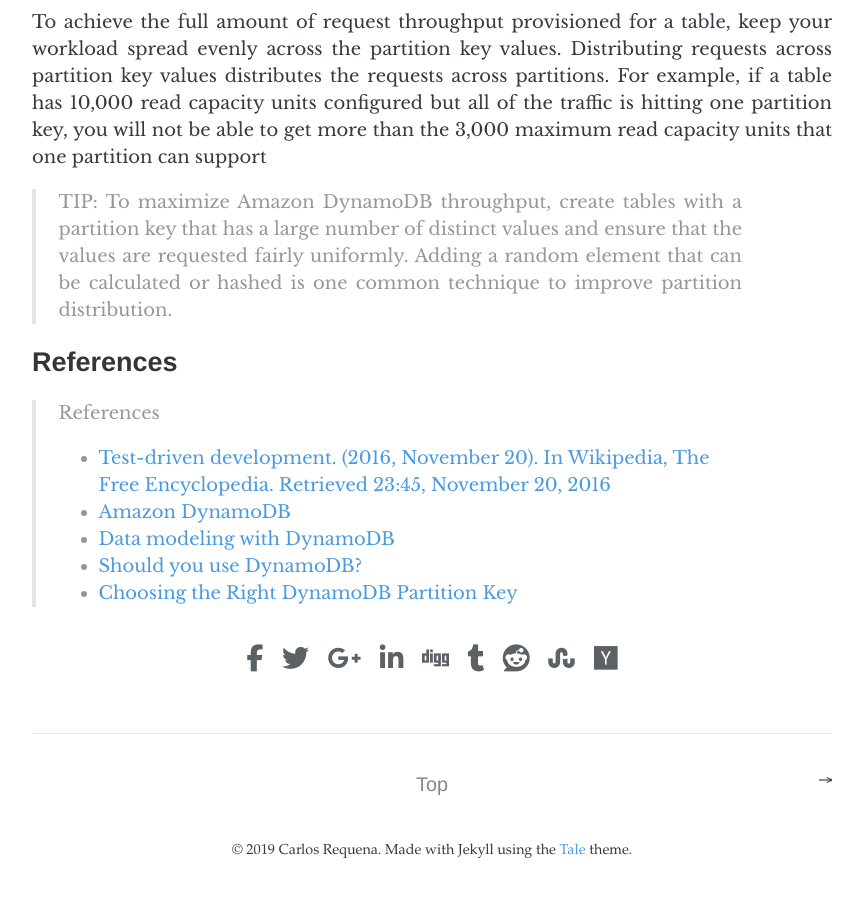
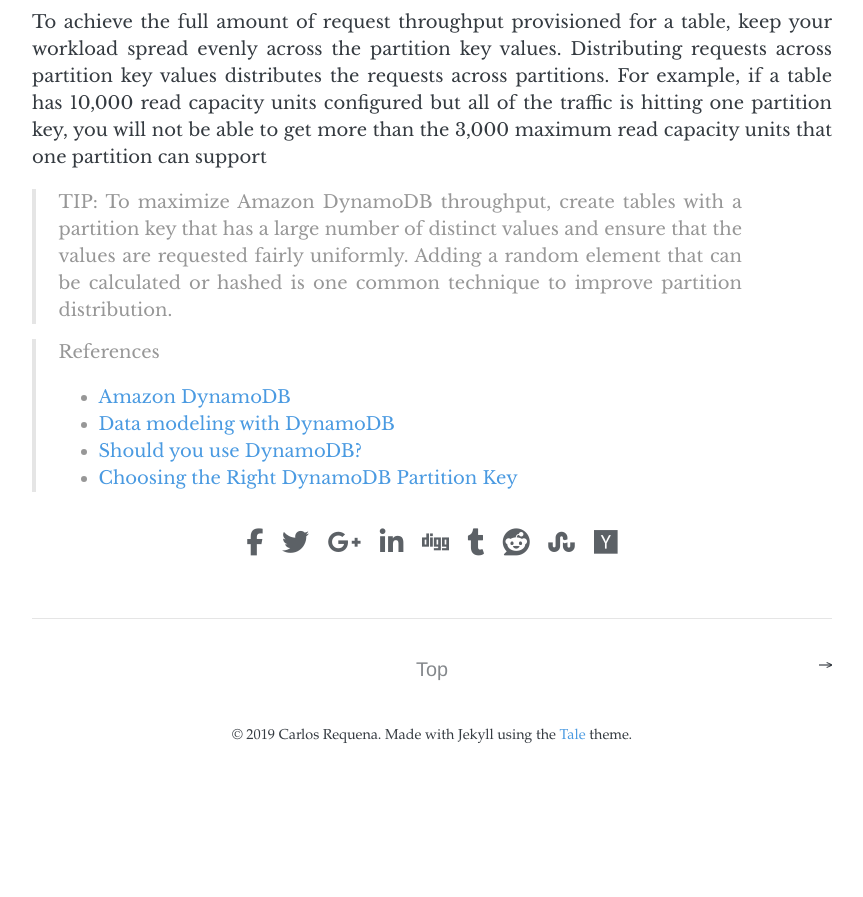
Before and after one commit to cjrequena/cjrequena.github.io, a Jekyll site: the page built from _posts/aws/2019-07-29-aws-dynamodb.md, in a window 1280 px wide and 900 px high, scrolled down 11924 px. Shown: the top 897 px of the window, without its empty margins (208-1071 px from the left). Built offline with Jekyll 4.4.1, drawn with Linux system fonts in a browser that asks for light colours; nearby versions of some CDN libraries; comment, search, counter and statistics services are not loaded; after the commit the page ends 12709 px from its top, so only the background shows below that.

Commit message:
Dynamodb post

```diff
--- a/_posts/aws/2019-07-29-aws-dynamodb.md
+++ b/_posts/aws/2019-07-29-aws-dynamodb.md
@@ -338,13 +338,8 @@
 uniformly. Adding a random element that can be calculated or hashed is one common
 technique to improve partition distribution.
 
-
-
-## References
-
 >  References
 >
-> * [Test-driven development. (2016, November 20). In Wikipedia, The Free Encyclopedia. Retrieved 23:45, November 20, 2016](https://en.wikipedia.org/w/index.php?title=Test-driven_development&oldid=750634597)
 > * [Amazon DynamoDB](https://docs.aws.amazon.com/amazondynamodb/latest/developerguide/Introduction.html)
 > * [Data modeling with DynamoDB](https://brewing.codes/2017/11/13/dynamo-data-modeling/)
 > * [Should you use DynamoDB?](https://brewing.codes/2017/11/06/dynamodb-overview/)
```
